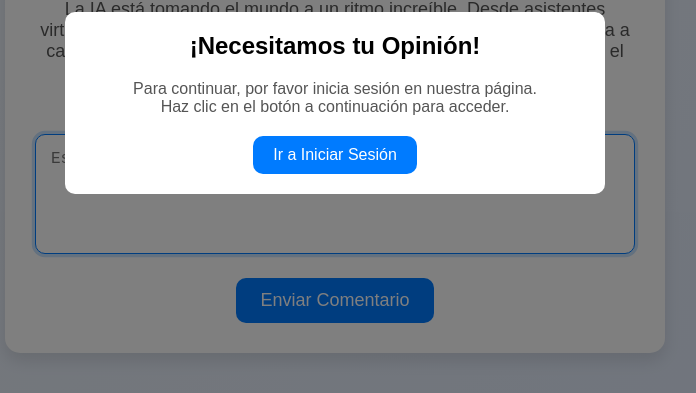
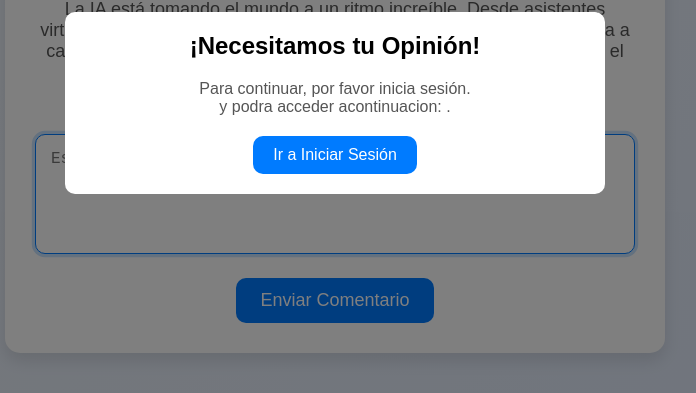
Before and after one commit to formsecurity/proyectox, a plain HTML site: page index.html in a window 1280 px wide. Both pictures are taken after a click on the element 640 px from the left and 492 px from the top of the page. Shown: the part 297-690 px from the top of the page, without its empty margins (305-1001 px from the left). Drawn offline with Linux system fonts and the light colour scheme.

Commit message:
Update index.html

```diff
--- a/index.html
+++ b/index.html
@@ -230,7 +230,7 @@
     <div id="loginModal" class="modal">
         <div class="modal-content">
             <h2>¡Necesitamos tu Opinión!</h2>
-            <p>Para continuar, por favor inicia sesión en nuestra página. <br> Haz clic en el botón a continuación para acceder.</p>
+            <p>Para continuar, por favor inicia sesión. <br> y podra acceder acontinuacion: .</p>
             <button onclick="redirectToLogin()">Ir a Iniciar Sesión</button>
         </div>
     </div>
```
